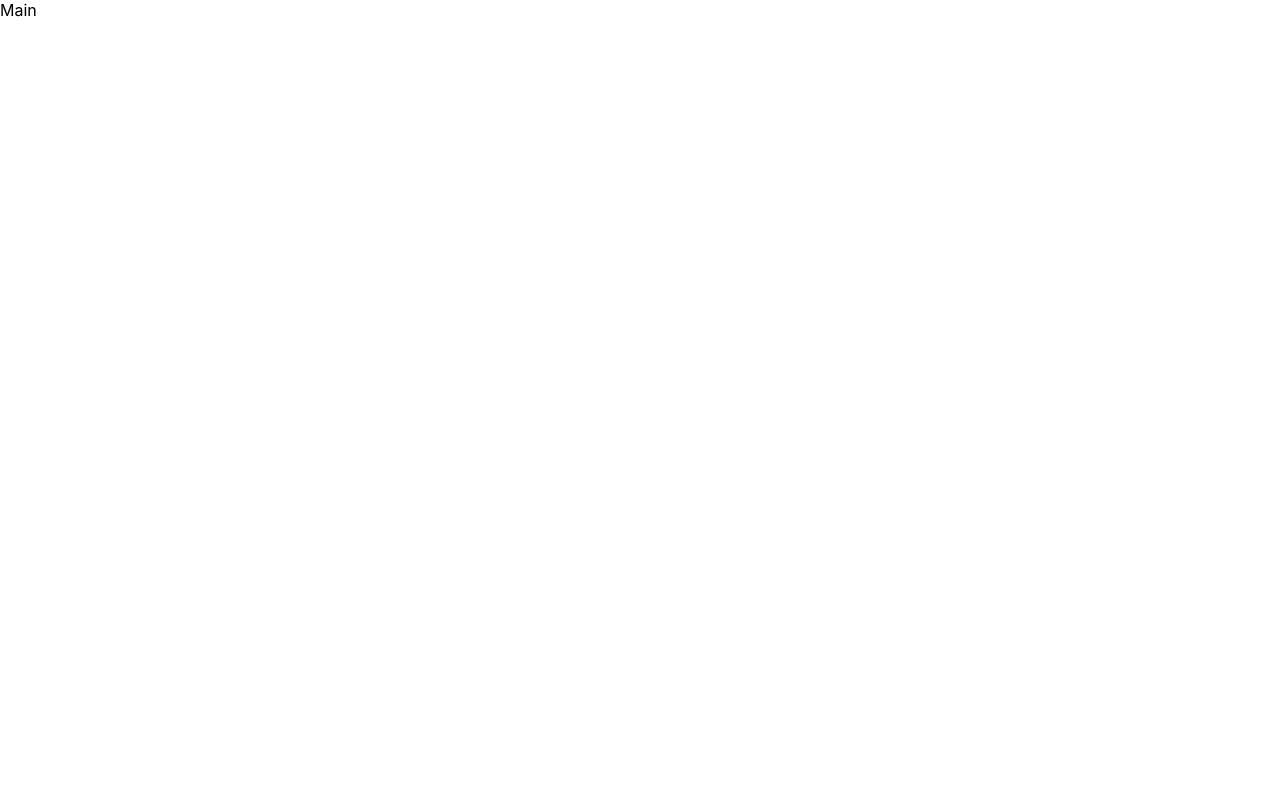
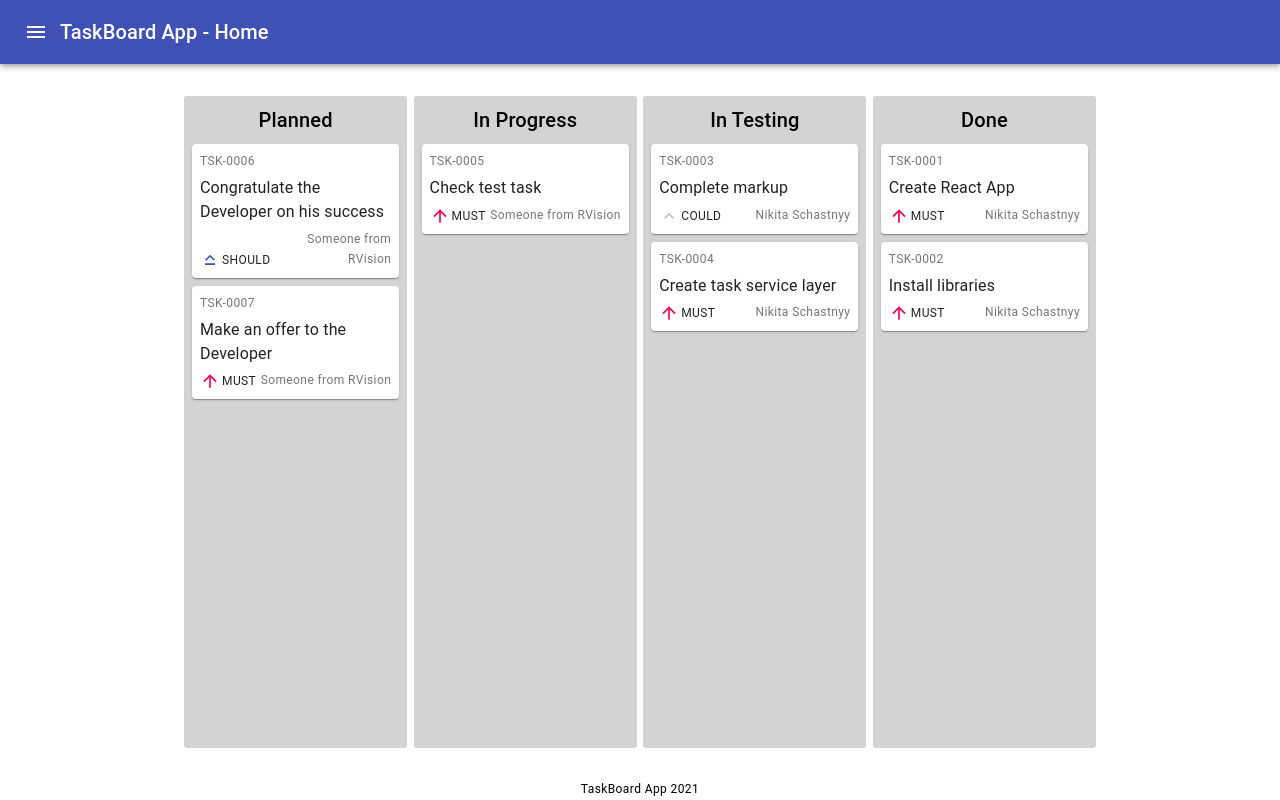
Before and after one commit to Smynay/rvision, a React (Create React App) app: page / in a window 1280 px wide. Built offline with nearby package versions, Linux system fonts and the light colour scheme.

Commit message:
refactor: add layout, data integration

```diff
--- a/src/components/pages/HomePage.tsx
+++ b/src/components/pages/HomePage.tsx
@@ -1,7 +1,9 @@
 import MainTemplate from 'components/templates/main-template/MainTemplate';
+import { observer } from 'mobx-react-lite';
+import { taskStore } from 'storages/task.storage';
 
-const HomePage = () => {
-  return <MainTemplate />;
-};
+const HomePage = observer(() => {
+  return <MainTemplate title="Home" taskArray={taskStore.tasks} />;
+});
 
 export default HomePage;
--- a/src/components/templates/main-template/MainTemplate.tsx
+++ b/src/components/templates/main-template/MainTemplate.tsx
@@ -1,7 +1,21 @@
+import DefaultLayout, {
+  DefaultLayoutNestedPropTypes,
+} from 'components/layouts/default-layout/DefaultLayout';
+import TaskBoard from 'components/organisms/task-board/TaskBoard';
+import { ITask } from 'models/task';
+
 import './MainTemplate.scss';
 
-const MainTemplate = () => {
-  return <div>Main</div>;
+type PropTypes = DefaultLayoutNestedPropTypes & {
+  taskArray: ITask[];
+};
+
+const MainTemplate = ({ title, taskArray }: PropTypes) => {
+  return (
+    <DefaultLayout title={title}>
+      <TaskBoard taskArray={taskArray} />
+    </DefaultLayout>
+  );
 };
 
 export default MainTemplate;
```
